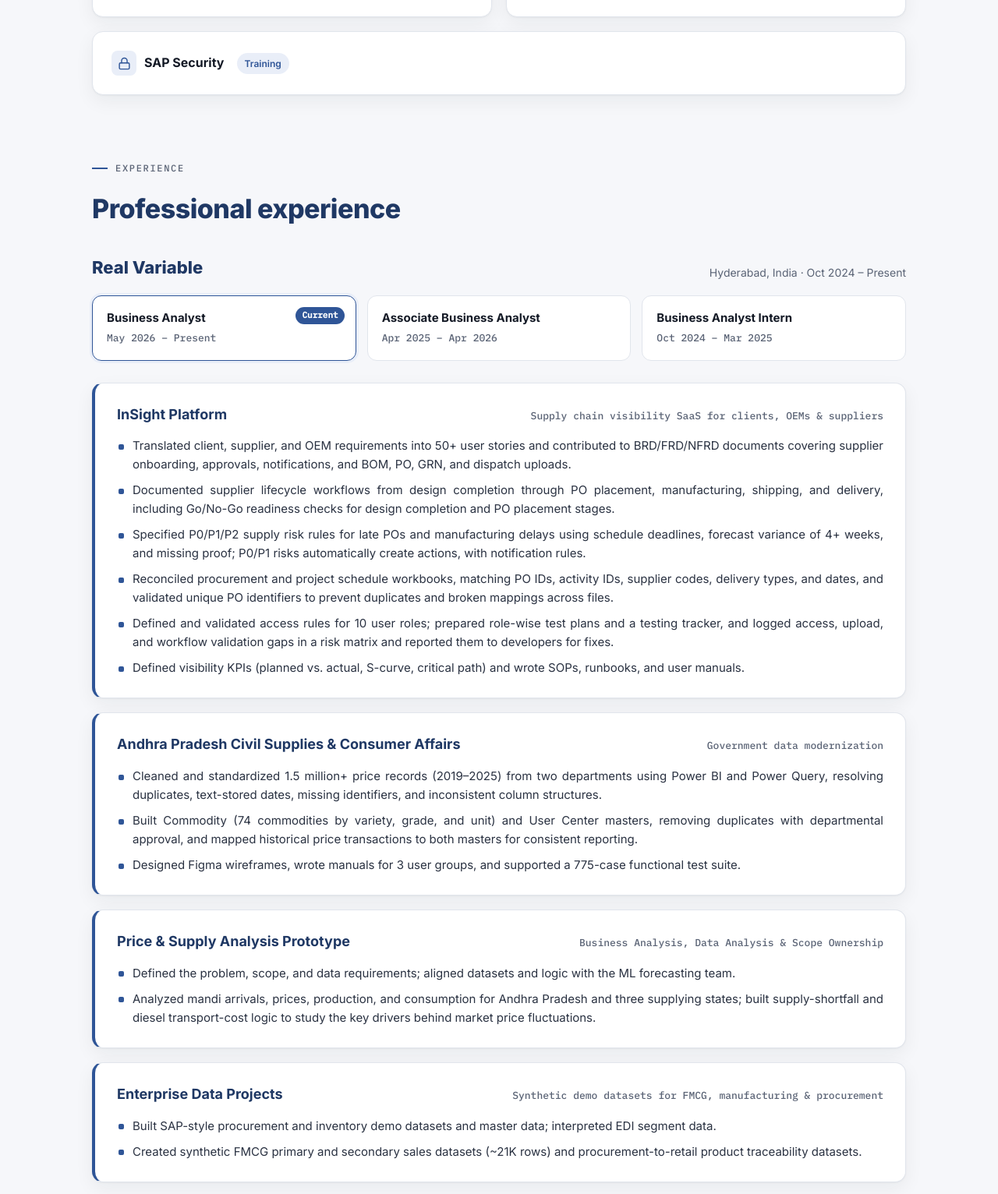
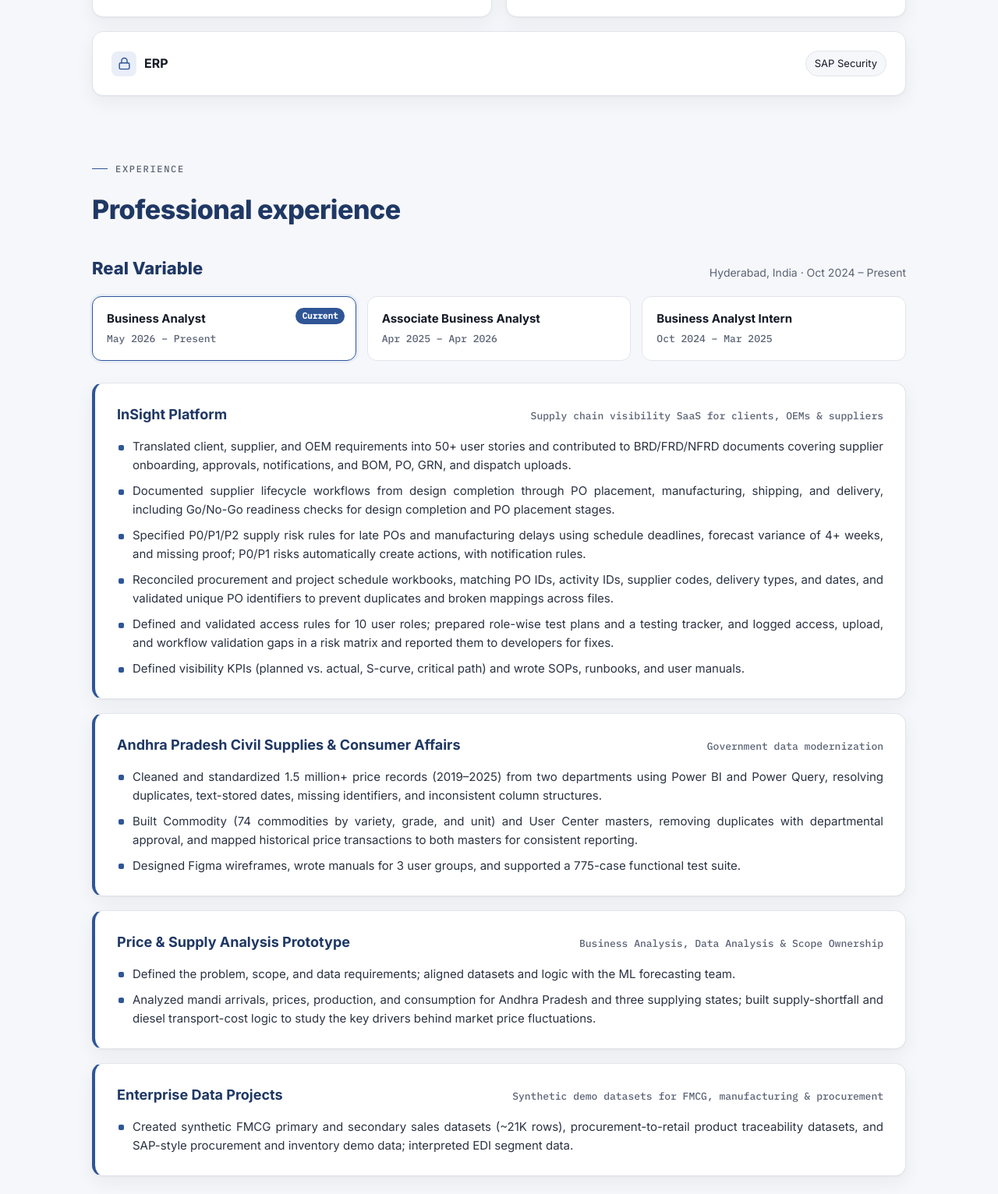
Before and after one commit to amangantichandana/amangantichandana.github.io, a plain HTML site: page index.html in a window 1280 px wide. Shown: the part 1508-3040 px from the top of the page at 78% size. Drawn offline with Linux system fonts and the light colour scheme.

Commit message:
Add files via upload

```diff
--- a/index.html
+++ b/index.html
@@ -173,7 +173,7 @@
       <a href="#experience">Experience</a>
       <a href="#education">Education</a>
       <a href="#contact">Contact</a>
-      <a class="btn btn-primary" href="Chandana_Amanganti_Resume.pdf" target="_blank" rel="noopener">Resume</a>
+      <a class="btn btn-primary" href="Chandana_Amanganti_Resume.pdf?v=20261126-3" target="_blank" rel="noopener">Resume</a>
     </nav>
   </div>
 </header>
@@ -193,7 +193,7 @@
           <a href="https://www.linkedin.com/in/chandana-amanganti-564107228/" target="_blank" rel="noopener"><svg viewBox="0 0 24 24" fill="none" stroke-width="2" stroke-linecap="round" stroke-linejoin="round"><path d="M16 8a6 6 0 0 1 6 6v7h-4v-7a2 2 0 0 0-4 0v7h-4v-7a6 6 0 0 1 6-6z"/><rect x="2" y="9" width="4" height="12"/><circle cx="4" cy="4" r="2"/></svg>LinkedIn</a>
         </div>
         <div class="cta">
-          <a class="btn btn-primary" href="Chandana_Amanganti_Resume.pdf" target="_blank" rel="noopener"><svg viewBox="0 0 24 24" fill="none" stroke="currentColor" stroke-width="2" stroke-linecap="round" stroke-linejoin="round"><path d="M21 15v4a2 2 0 0 1-2 2H5a2 2 0 0 1-2-2v-4"/><path d="m7 10 5 5 5-5"/><path d="M12 15V3"/></svg>Download Resume</a>
+          <a class="btn btn-primary" href="Chandana_Amanganti_Resume.pdf?v=20261126-3" target="_blank" rel="noopener"><svg viewBox="0 0 24 24" fill="none" stroke="currentColor" stroke-width="2" stroke-linecap="round" stroke-linejoin="round"><path d="M21 15v4a2 2 0 0 1-2 2H5a2 2 0 0 1-2-2v-4"/><path d="m7 10 5 5 5-5"/><path d="M12 15V3"/></svg>Download Resume</a>
           <a class="btn btn-ghost" href="#contact">Get in Touch</a>
         </div>
       </div>
@@ -241,7 +241,8 @@
           <ul class="chips"><li>SOPs</li><li>Runbooks</li><li>User Manuals</li><li>Workflow Diagrams</li><li>Test Plans</li><li>Pilot Closure Reports</li></ul>
         </div>
         <div class="card wide reveal">
-          <h3><span class="ic"><svg viewBox="0 0 24 24" fill="none" stroke-width="2" stroke-linecap="round" stroke-linejoin="round"><rect x="3" y="11" width="18" height="11" rx="2"/><path d="M7 11V7a5 5 0 0 1 10 0v4"/></svg></span>SAP Security <span class="badge">Training</span></h3>
+          <h3><span class="ic"><svg viewBox="0 0 24 24" fill="none" stroke-width="2" stroke-linecap="round" stroke-linejoin="round"><rect x="3" y="11" width="18" height="11" rx="2"/><path d="M7 11V7a5 5 0 0 1 10 0v4"/></svg></span>ERP</h3>
+          <ul class="chips"><li>SAP Security</li></ul>
         </div>
       </div>
     </div>
@@ -298,8 +299,7 @@
         <article class="project reveal">
           <div class="project-head"><h4>Enterprise Data Projects</h4><em>Synthetic demo datasets for FMCG, manufacturing &amp; procurement</em></div>
           <ul class="points">
-            <li>Built SAP-style procurement and inventory demo datasets and master data; interpreted EDI segment data.</li>
-            <li>Created synthetic FMCG primary and secondary sales datasets (~21K rows) and procurement-to-retail product traceability datasets.</li>
+            <li>Created synthetic FMCG primary and secondary sales datasets (~21K rows), procurement-to-retail product traceability datasets, and SAP-style procurement and inventory demo data; interpreted EDI segment data.</li>
           </ul>
         </article>
       </div>
```
Also changed, not shown: 1 other file.
